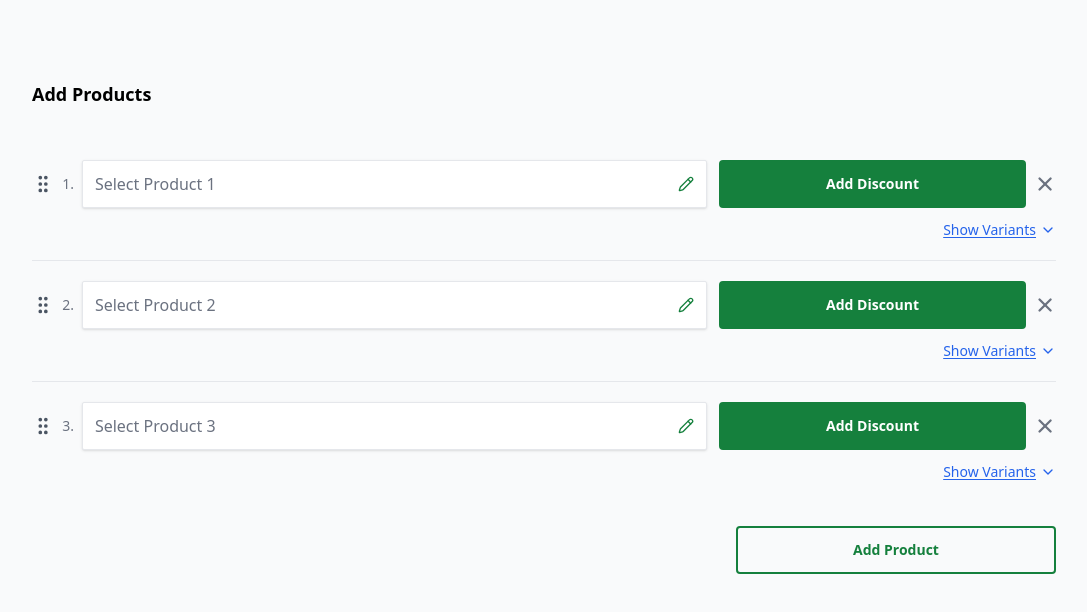
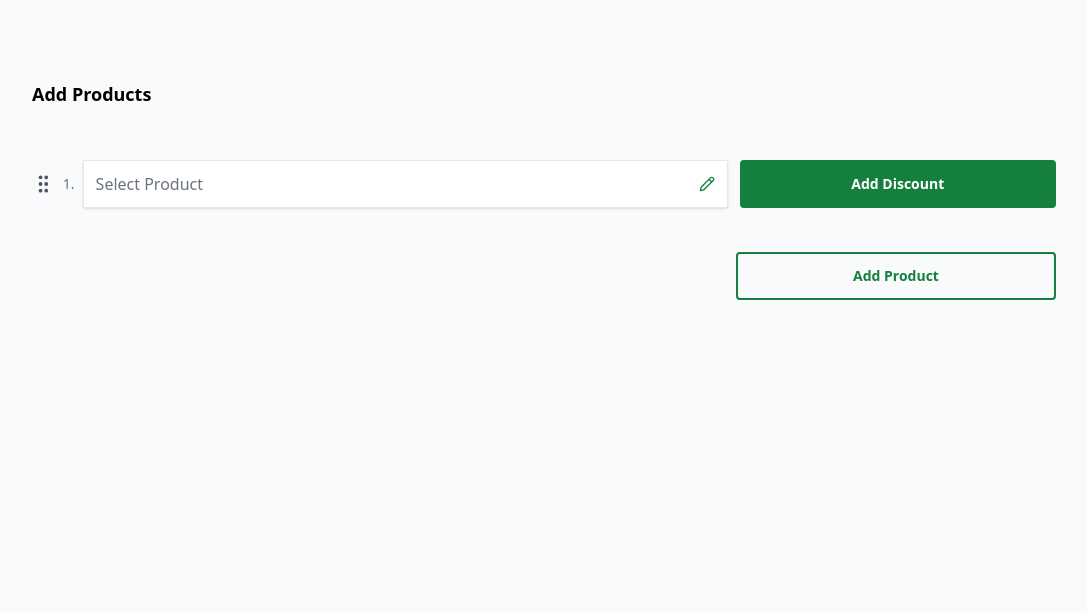
Before and after one commit to shaqeebakhtar/offer-funnel, a React (Vite) app: page / in a window 1280 px wide. Shown: the top 612 px of the page, without its empty margins (96-1183 px from the left). Built offline with nearby package versions, Linux system fonts and the light colour scheme.

Commit message:
feat: remove product or it's variant

```diff
--- a/src/components/hide-show-variants.tsx
+++ b/src/components/hide-show-variants.tsx
@@ -1,12 +1,30 @@
-import { ChevronDown, ChevronUp } from 'lucide-react';
-import { useId, useState } from 'react';
-import Variant from './variant';
 import { DndContext, DragEndEvent } from '@dnd-kit/core';
 import { SortableContext, arrayMove } from '@dnd-kit/sortable';
+import { ChevronDown, ChevronUp } from 'lucide-react';
+import { useEffect, useId, useState } from 'react';
+import Variant from './variant';
 
-const HideShowVariants = () => {
+type HideShowVariantsProps = {
+  productVariants: string[] | { id: number; title: string }[];
+  productId: number;
+};
+
+const HideShowVariants = ({
+  productVariants,
+  productId,
+}: HideShowVariantsProps) => {
   const [showVariants, setShowVariants] = useState(false);
-  const [variants, setVariants] = useState([{ id: 1 }, { id: 2 }, { id: 3 }]);
+  const [variants, setVariants] = useState<{ id: number; title: string }[]>([]);
+
+  useEffect(() => {
+    setVariants(
+      productVariants.map((variant, index) =>
+        typeof variant === 'string'
+          ? { id: index + 1, title: variant }
+          : variant
+      )
+    );
+  }, [productVariants]);
 
   const handleDragEnd = (event: DragEndEvent) => {
     const { active, over } = event;
@@ -47,7 +65,13 @@ const HideShowVariants = () => {
           <ul className="space-y-4 w-[90%]">
             <SortableContext items={variants}>
               {variants.map((variant, index) => (
-                <Variant variant={variant} key={index} />
+                <Variant
+                  variant={variant}
+                  variants={variants}
+                  productId={productId}
+                  totalVariants={variants.length}
+                  key={index}
+                />
               ))}
             </SortableContext>
           </ul>
--- a/src/components/modal/add-products-modal.tsx
+++ b/src/components/modal/add-products-modal.tsx
@@ -1,9 +1,11 @@
-import { X, Search, Loader } from 'lucide-react';
-import { useModal } from '../../store/use-modal';
+import { Loader, Search, X } from 'lucide-react';
 import { useEffect, useRef, useState } from 'react';
 import { getAllProducts } from '../../data-access/products';
+import { useModal } from '../../store/use-modal';
+import { Product } from '../../types/product';
 import ModalProduct from './modal-product';
-import { Product } from '../../types/product';
+import { useSelectedProduct } from '../../store/use-selected-product';
+import { useProductList } from '../../store/use-product-list';
 
 const AddProductsModal = () => {
   const setOpen = useModal((state) => state.setOpen);
@@ -12,6 +14,31 @@ const AddProductsModal = () => {
   const [page, setPage] = useState(0);
   const [searchTerm, setSearchTerm] = useState('');
   const modalRef = useRef<HTMLDivElement>(null);
+
+  const selectedProduct = useSelectedProduct((state) => state.selectedProduct);
+  const setSelectedProduct = useSelectedProduct(
+    (state) => state.setSelectedProduct
+  );
+
+  const setProductList = useProductList((state) => state.setProductList);
+
+  const selectedProductListId = useProductList(
+    (state) => state.selectedProductListId
+  );
+  const productList = useProductList((state) => state.productList);
+
+  const handleProductListUpdate = () => {
+    if (selectedProduct && selectedProductListId) {
+      const updatedProductList = productList.map((item) =>
+        item.id === selectedProductListId
+          ? { ...item, product: selectedProduct }
+          : item
+      );
+      setProductList(updatedProductList);
+    }
+    setSelectedProduct(null);
+    setOpen();
+  };
 
   useEffect(() => {
     const fetchData = async () => {
@@ -92,11 +119,17 @@ const AddProductsModal = () => {
           <div className="space-x-2">
             <button
               className="border-2 py-1.5 px-6 font-semibold text-sm rounded text-gray-500 hover:bg-gray-200"
-              onClick={setOpen}
+              onClick={() => {
+                setOpen();
+                setSelectedProduct(null);
+              }}
             >
               Cancel
             </button>
-            <button className="border-2 border-green-700 py-1.5 px-6 font-semibold text-sm rounded text-white bg-green-700 hover:bg-green-800">
+            <button
+              className="border-2 border-green-700 py-1.5 px-6 font-semibold text-sm rounded text-white bg-green-700 hover:bg-green-800"
+              onClick={handleProductListUpdate}
+            >
               Add
             </button>
           </div>
--- a/src/components/product.tsx
+++ b/src/components/product.tsx
@@ -1,20 +1,32 @@
-import { Pencil, GripVertical, X } from 'lucide-react';
-import { useModal } from '../store/use-modal';
 import { useSortable } from '@dnd-kit/sortable';
 import { CSS } from '@dnd-kit/utilities';
+import { GripVertical, Pencil, X } from 'lucide-react';
+import { useState } from 'react';
+import { useModal } from '../store/use-modal';
+import { useProductList } from '../store/use-product-list';
+import AddDiscount from './add-discount';
 import HideShowVariants from './hide-show-variants';
-import AddDiscount from './add-discount';
-import { useState } from 'react';
 
 type ProductProps = {
+  totalProducts: number;
   product: {
     id: number;
+    product?: {
+      title?: string;
+      variants?: string[] | { id: number; title: string }[];
+    };
   };
   index: number;
 };
 
-const Product = ({ product, index }: ProductProps) => {
+const Product = ({ product, index, totalProducts }: ProductProps) => {
   const setOpen = useModal((state) => state.setOpen);
+  const setSelectedProductListId = useProductList(
+    (state) => state.setSelectedProductListId
+  );
+  const productList = useProductList((state) => state.productList);
+  const setProductList = useProductList((state) => state.setProductList);
+
   const [addDiscount, setAddDiscount] = useState(false);
 
   const id = product.id;
@@ -23,6 +35,12 @@ const Product = ({ product, index }: ProductProps) => {
 
   const style = {
     transform: CSS.Transform.toString(transform),
+  };
+
+  const removeProduct = () => {
+    const newProductList = productList.filter((product) => product.id !== id);
+
+    setProductList(newProductList);
   };
 
   return (
@@ -37,9 +55,22 @@ const Product = ({ product, index }: ProductProps) => {
         <div className="grid grid-cols-3 gap-3 w-full">
           <div
             className="py-2 px-3 col-span-2 border border-gray-200 bg-white shadow cursor-pointer flex items-center justify-between rounded-sm"
-            onClick={setOpen}
+            onClick={() => {
+              setOpen();
+              setSelectedProductListId(product.id);
+            }}
           >
-            <span className="text-gray-500">Select Product {id}</span>
+            <span
+              className={
+                product.product?.title
+                  ? 'text-gray-700 font-semibold'
+                  : 'text-gray-500'
+              }
+            >
+              {product.product?.title
+                ? product.product?.title
+                : 'Select Product'}
+            </span>
             <Pencil className="w-4 h-4 text-green-700" />
           </div>
           {addDiscount ? (
@@ -53,9 +84,20 @@ const Product = ({ product, index }: ProductProps) => {
             </button>
           )}
         </div>
-        <X strokeWidth={2.5} className="cursor-pointer text-gray-500" />
+        {totalProducts > 1 && (
+          <X
+            strokeWidth={2.5}
+            className="cursor-pointer text-gray-500"
+            onClick={removeProduct}
+          />
+        )}
       </div>
-      <HideShowVariants />
+      {product.product?.variants && (
+        <HideShowVariants
+          productVariants={product.product?.variants}
+          productId={product.id}
+        />
+      )}
     </li>
   );
 };
--- a/src/components/products-list.tsx
+++ b/src/components/products-list.tsx
@@ -1,10 +1,13 @@
 import { DndContext, DragEndEvent } from '@dnd-kit/core';
 import { SortableContext, arrayMove } from '@dnd-kit/sortable';
-import { useId, useState } from 'react';
+import { useEffect, useId, useState } from 'react';
 import Product from './product';
+import { useProductList } from '../store/use-product-list';
 
 const ProductsList = () => {
-  const [products, setProducts] = useState([{ id: 1 }, { id: 2 }, { id: 3 }]);
+  const productList = useProductList((state) => state.productList);
+  const setProductList = useProductList((state) => state.setProductList);
+  const [products, setProducts] = useState(productList);
 
   const handleDragEnd = (event: DragEndEvent) => {
     const { active, over } = event;
@@ -20,8 +23,17 @@ const ProductsList = () => {
 
         return arrayMove(products, oldIndex, newIndex);
       });
+      setProductList(products);
     }
   };
+
+  useEffect(() => {
+    setProducts(productList);
+  }, [productList]);
+
+  useEffect(() => {
+    setProductList(products);
+  }, [products, setProductList]);
 
   const id = useId();
 
@@ -31,7 +43,12 @@ const ProductsList = () => {
         <ul className="divide-y">
           <SortableContext items={products}>
             {products.map((product, index) => (
-              <Product product={product} index={index + 1} key={index} />
+              <Product
+                product={product}
+                totalProducts={products.length}
+                index={index + 1}
+                key={index}
+              />
             ))}
           </SortableContext>
         </ul>
@@ -39,9 +56,9 @@ const ProductsList = () => {
       <div className="flex justify-end">
         <button
           className="border-2 border-green-700 py-3 px-10 rounded text-sm font-semibold text-green-700 hover:bg-green-700 hover:text-white max-w-xs w-full"
-          onClick={() =>
-            setProducts((prev) => [...prev, { id: prev.length + 1 }])
-          }
+          onClick={() => {
+            setProducts((prev) => [...prev, { id: prev.length + 1 }]);
+          }}
         >
           Add Product
         </button>
@@ -51,33 +68,3 @@ const ProductsList = () => {
 };
 
 export default ProductsList;
-
-/*
-  {
-        "id": 77,
-        "title": "Fog Linen Chambray Towel - Beige Stripe",
-        "variants": [
-            {
-                "id": 1,
-                "product_id": 77,
-                "title": "XS / Silver",
-                "price": "49"
-            },
-            {
-                "id": 2,
-                "product_id": 77,
-                "title": "S / Silver",
-                "price": "49"
-            },
-            {
-                "id": 3,
-                "product_id": 77,
-                "title": "M / Silver",
-                "price": "49"
-            }
-        ],
-        "discount": 20,
-        "discount_type": "flat"
-
-    }
-*/
--- a/src/components/variant.tsx
+++ b/src/components/variant.tsx
@@ -1,20 +1,49 @@
 import { GripVertical, X } from 'lucide-react';
 import { useSortable } from '@dnd-kit/sortable';
 import { CSS } from '@dnd-kit/utilities';
+import { useProductList } from '../store/use-product-list';
 
 type VariantProps = {
   variant: {
     id: number;
+    title: string;
   };
+  variants: { id: number; title: string }[];
+  totalVariants: number;
+  productId: number;
 };
 
-const Variant = ({ variant }: VariantProps) => {
+const Variant = ({
+  variant,
+  variants,
+  totalVariants,
+  productId,
+}: VariantProps) => {
   const id = variant.id;
 
   const { attributes, listeners, setNodeRef, transform } = useSortable({ id });
 
   const style = {
     transform: CSS.Transform.toString(transform),
+  };
+
+  const productList = useProductList((state) => state.productList);
+  const setProductList = useProductList((state) => state.setProductList);
+
+  const removeVariant = () => {
+    const updatedProductList = productList.map((product) =>
+      product.id === productId
+        ? {
+            ...product,
+            product: {
+              ...product.product,
+              variants: variants.filter((variant) => variant.id !== id),
+            },
+          }
+        : product
+    );
+
+    setProductList(updatedProductList);
   };
 
   return (
@@ -26,9 +55,15 @@ const Variant = ({ variant }: VariantProps) => {
           {...listeners}
         />
         <div className="py-2 px-3 col-span-2 border border-gray-200 bg-white shadow cursor-pointer flex items-center justify-between rounded-sm w-full">
-          <span className="text-gray-500">Variant {id}</span>
+          <span className="text-gray-500">{variant.title}</span>
         </div>
-        <X strokeWidth={2.5} className="cursor-pointer text-gray-500" />
+        {totalVariants > 1 && (
+          <X
+            strokeWidth={2.5}
+            className="cursor-pointer text-gray-500"
+            onClick={removeVariant}
+          />
+        )}
       </div>
     </li>
   );
--- /dev/null
+++ b/src/store/use-product-list.ts
@@ -0,0 +1,28 @@
+import { create } from 'zustand';
+
+type Product = {
+  title?: string;
+  variants?: string[] | { id: number; title: string }[];
+};
+
+type State = {
+  productList: {
+    id: number;
+    product?: Product;
+  }[];
+  selectedProductListId: number | null;
+};
+
+type Action = {
+  setProductList: (productList: State['productList']) => void;
+  setSelectedProductListId: (id: State['selectedProductListId']) => void;
+};
+
+export const useProductList = create<State & Action>((set) => ({
+  productList: [{ id: 1 }],
+  selectedProductListId: null,
+  setProductList: (productList: State['productList']) =>
+    set(() => ({ productList })),
+  setSelectedProductListId: (id: State['selectedProductListId']) =>
+    set(() => ({ selectedProductListId: id })),
+}));
--- /dev/null
+++ b/src/store/use-selected-product.ts
@@ -0,0 +1,22 @@
+import { create } from 'zustand';
+
+type SelectedProduct = {
+  title: string;
+  variants: string[];
+};
+
+type State = {
+  selectedProduct: SelectedProduct | null;
+};
+
+type Action = {
+  setSelectedProduct: (product: State['selectedProduct']) => void;
+};
+
+export const useSelectedProduct = create<State & Action>((set) => ({
+  selectedProduct: null,
+  setSelectedProduct: (product: State['selectedProduct']) =>
+    set(() => ({
+      selectedProduct: product,
+    })),
+}));
```
Also changed, not shown: src/components/modal/modal-product.tsx (+18 -4 lines).
